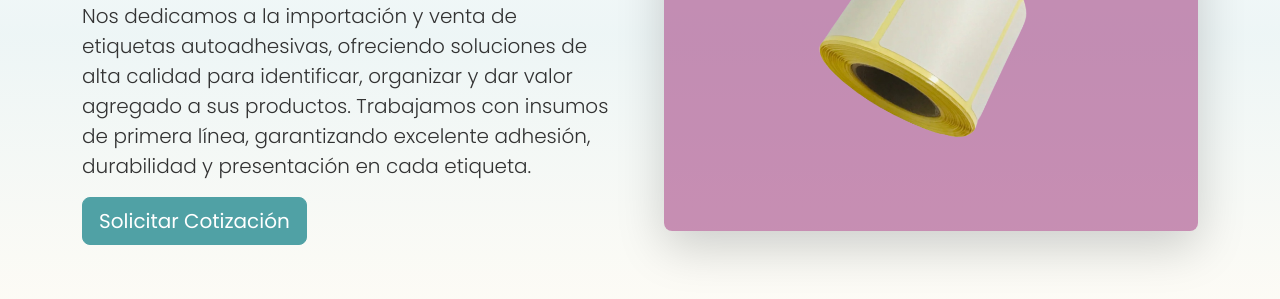
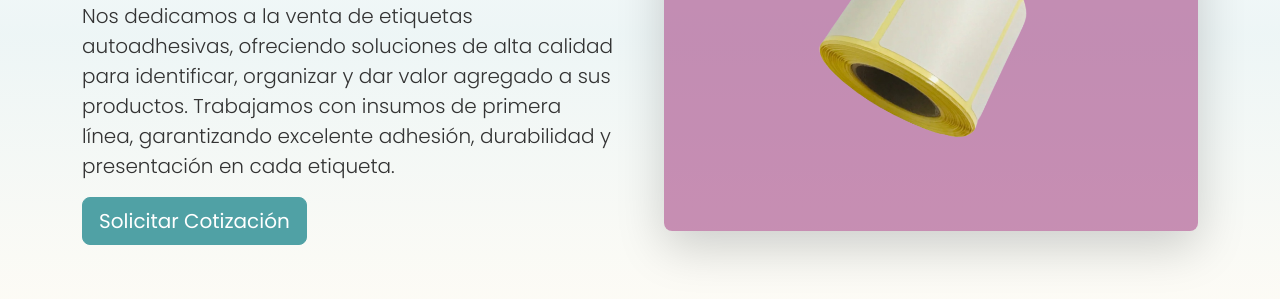
Before and after one commit to JuanKarabin/rollos-baires, a plain HTML site: page etiquetas-autoadhesivas.html in a window 1280 px wide. Shown: the part 310-609 px from the top of the page. Drawn offline with nearby package versions, Linux system fonts and the light colour scheme.

Commit message:
quito importacion

```diff
--- a/etiquetas-autoadhesivas.html
+++ b/etiquetas-autoadhesivas.html
@@ -72,7 +72,7 @@
                         <a href="index.html#productos" class="btn-back"><i class="bi bi-arrow-left"></i> Volver a Productos</a>
                         <h1 class="display-5 fw-bold mt-3">Etiquetas Autoadhesivas</h1>
                         <p class="lead">
-                            Nos dedicamos a la importación y venta de etiquetas autoadhesivas,
+                            Nos dedicamos a la venta de etiquetas autoadhesivas,
                             ofreciendo soluciones de alta calidad para identificar, organizar y dar valor agregado a sus productos.
                             Trabajamos con insumos de primera línea, garantizando excelente adhesión, durabilidad y presentación
                             en cada etiqueta.
```
Also changed, not shown: index.html (+1 -1 lines).
